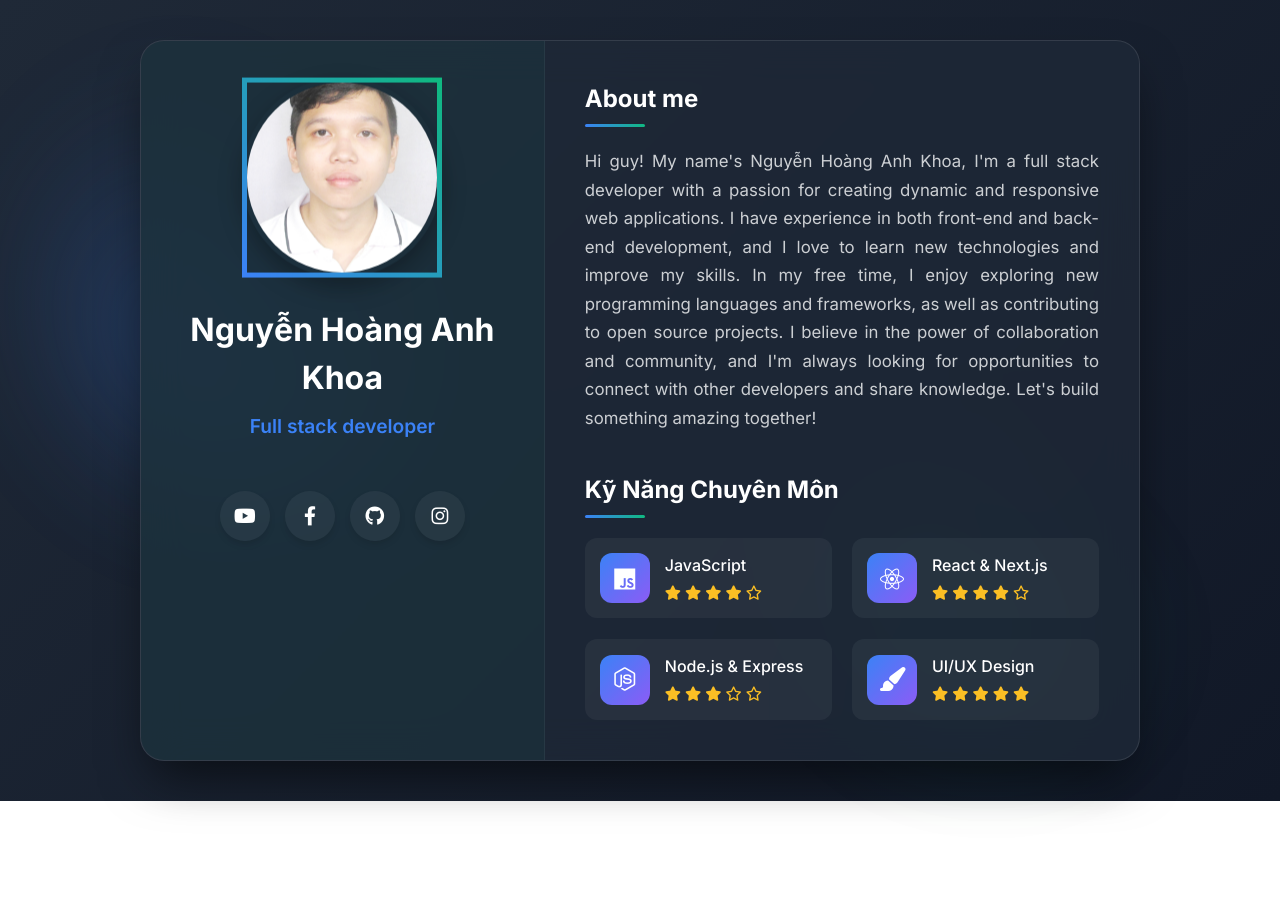
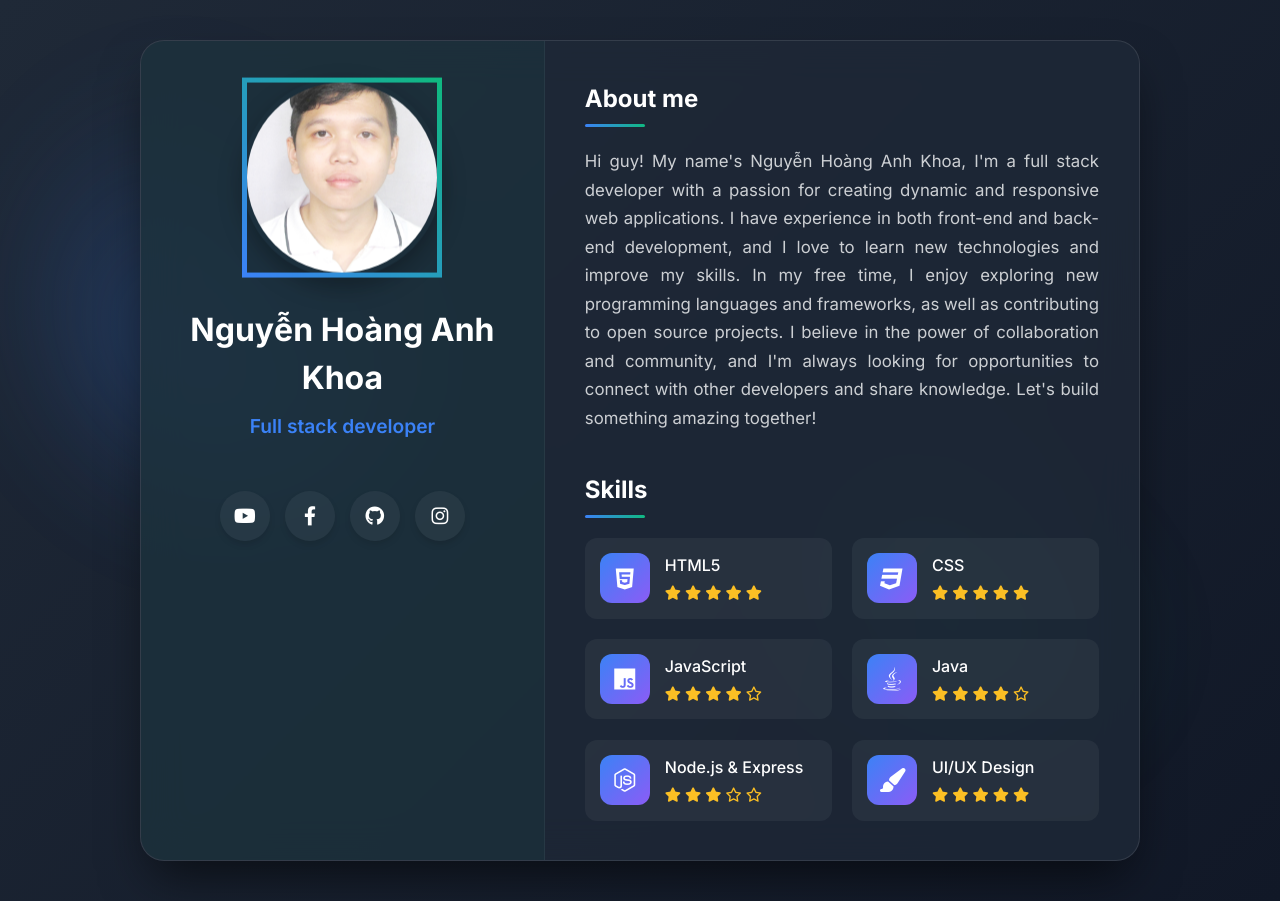
Before and after one commit to AkhoaDevtool2109/bio_page, a plain HTML site: page index.html in a window 1280 px wide. Before the commit the page ends 801 px from the top, so only its background shows below. Drawn offline with nearby package versions, Linux system fonts and the light colour scheme.

Commit message:
Update index.html

```diff
--- a/index.html
+++ b/index.html
@@ -122,8 +122,41 @@
 
           <!-- Skills -->
           <div class="skills-container animate-fade-in animate-delay-400">
-            <h3 class="section-title">Kỹ Năng Chuyên Môn</h3>
+            <h3 class="section-title">Skills</h3>
             <div class="skills-grid">
+
+              <div class="skill-item animate-slide-in animate-delay-500">
+                <div class="skill-icon">
+                  <i class="fab fa-html5"></i>
+                </div>
+                <div class="skill-info">
+                  <span class="skill-name">HTML5</span>
+                  <div class="skill-rating">
+                    <i class="fas fa-star"></i>
+                    <i class="fas fa-star"></i>
+                    <i class="fas fa-star"></i>
+                    <i class="fas fa-star"></i>
+                    <i class="fas fa-star"></i>
+                  </div>
+                </div>
+              </div>
+
+              <div class="skill-item animate-slide-in animate-delay-500">
+                <div class="skill-icon">
+                  <i class="fab fa-css3"></i>
+                </div>
+                <div class="skill-info">
+                  <span class="skill-name">CSS</span>
+                  <div class="skill-rating">
+                    <i class="fas fa-star"></i>
+                    <i class="fas fa-star"></i>
+                    <i class="fas fa-star"></i>
+                    <i class="fas fa-star"></i>
+                    <i class="fas fa-star"></i>
+                  </div>
+                </div>
+              </div>
+
               <div class="skill-item animate-slide-in animate-delay-500">
                 <div class="skill-icon">
                   <i class="fab fa-js"></i>
@@ -142,10 +175,10 @@
 
               <div class="skill-item animate-slide-in animate-delay-600">
                 <div class="skill-icon">
-                  <i class="fab fa-react"></i>
+                  <i class="fab fa-java"></i>
                 </div>
                 <div class="skill-info">
-                  <span class="skill-name">React & Next.js</span>
+                  <span class="skill-name">Java</span>
                   <div class="skill-rating">
                     <i class="fas fa-star"></i>
                     <i class="fas fa-star"></i>
```
